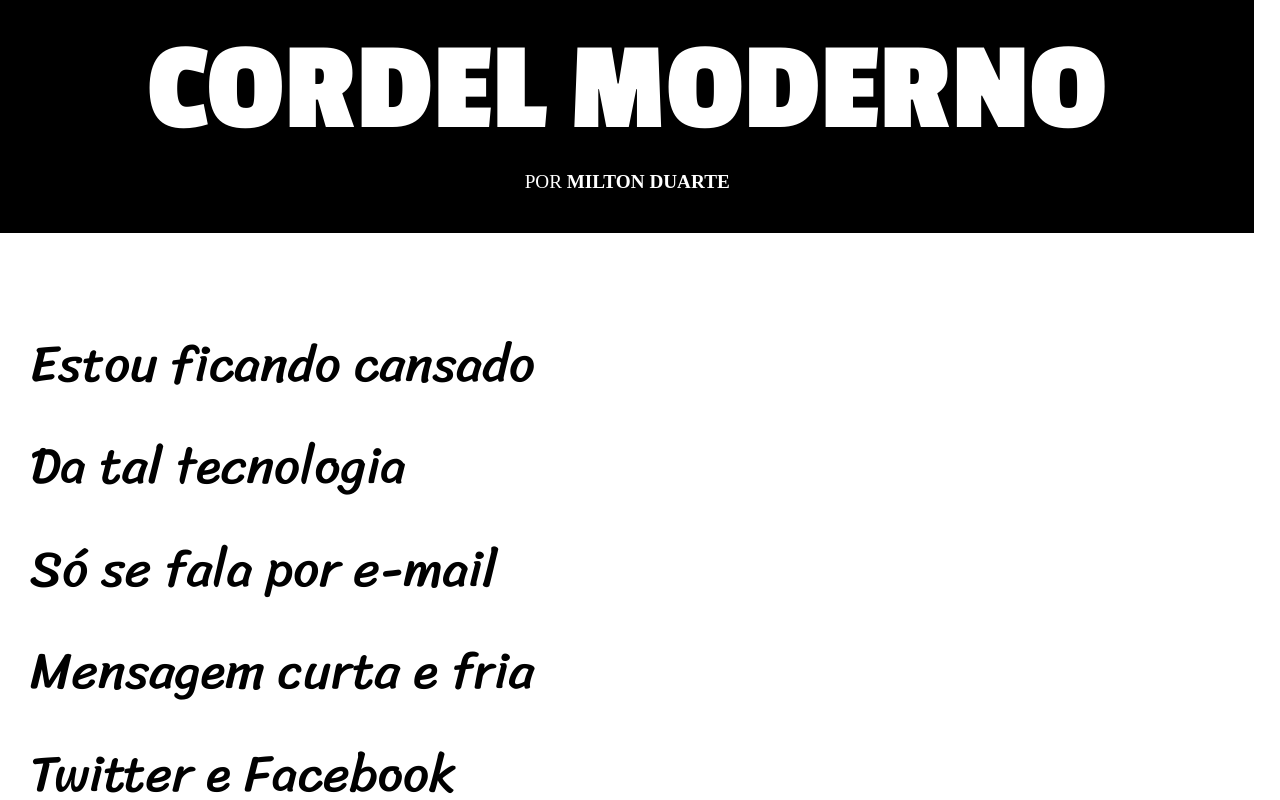
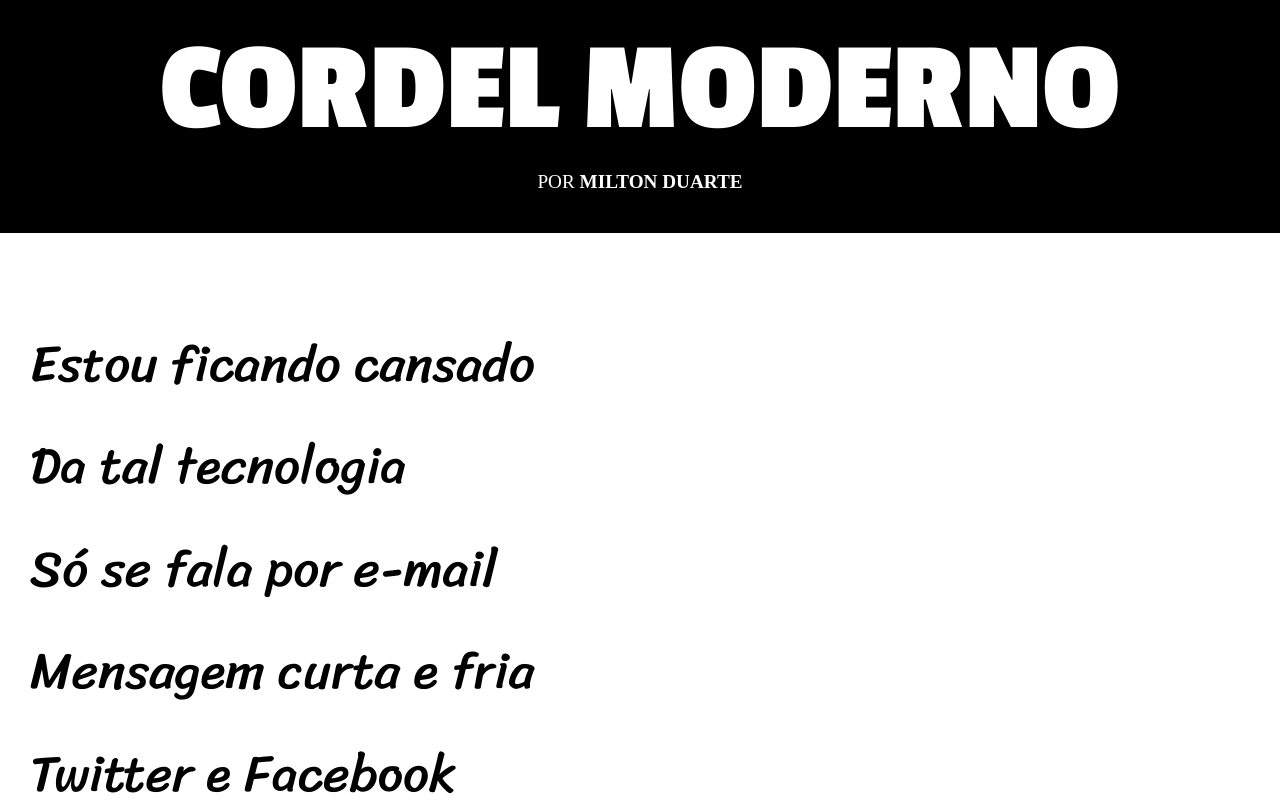
Before and after one commit to Matheus-Dionizio/Exercicio_cordel, a plain HTML site: page index.html in a window 1280 px wide. Shown: the top 800 px of the page. Drawn offline with Linux system fonts and the light colour scheme.

Commit message:
Update style.css

```diff
--- a/style.css
+++ b/style.css
@@ -8,7 +8,6 @@ html, body{
     min-height: 100vh;
 }
 header{
-    width: 98vw;
     background-color: black;
     color: white;
     text-align: center;
```
